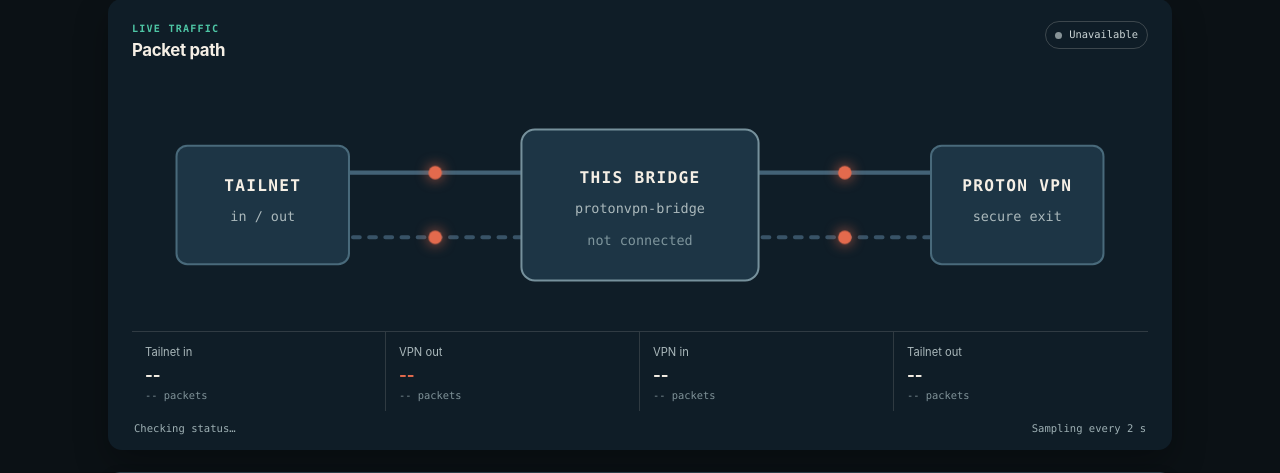
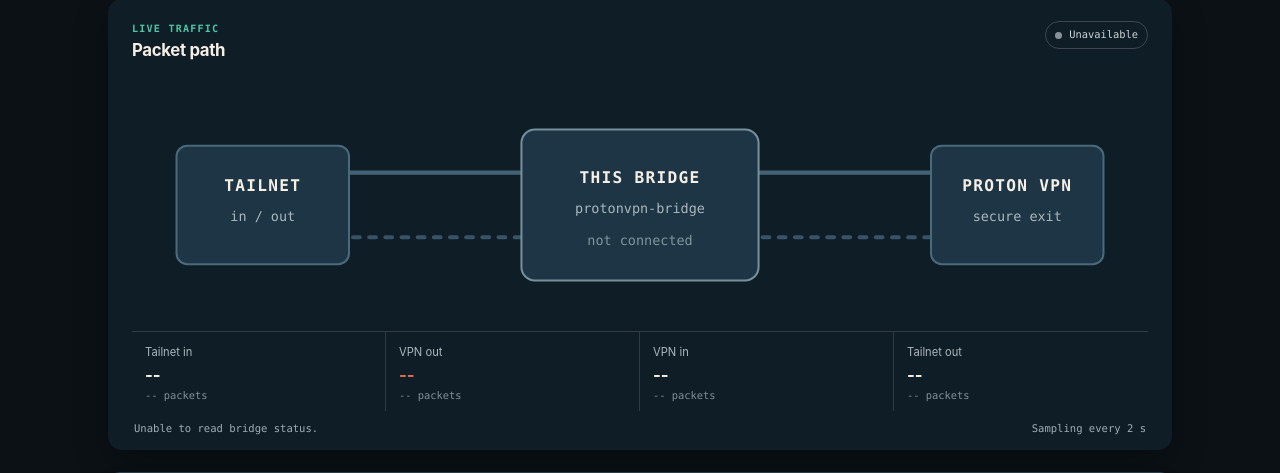
Before and after one commit to Alexandre1116/tailscale-proton-bridge, a Flask app: template webui/templates/index.html in a window 1280 px wide. Shown: the part 110-583 px from the top of the page. Run offline with Flask 3, Linux system fonts and the light colour scheme; the template is opened without the code that fills it, so the values that code supplies are empty.

Commit message:
fix: address telemetry review findings

```diff
--- a/webui/app.py
+++ b/webui/app.py
@@ -26,6 +26,7 @@ VPN_DIR = os.environ.get("VPN_DIR", "/data/vpn")
 WG_DIR = os.path.join(VPN_DIR, "wireguard")
 OVPN_DIR = os.path.join(VPN_DIR, "openvpn")
 STATUS_FILE = os.environ.get("STATUS_FILE", "/var/run/bridge-status/status.json")
+TRAFFIC_FILE = os.environ.get("TRAFFIC_FILE", "/var/run/bridge-status/traffic.json")
 
 WEBUI_USERNAME = os.environ.get("WEBUI_USERNAME", "admin")
 WEBUI_PASSWORD = os.environ.get("WEBUI_PASSWORD", "")
@@ -198,19 +199,37 @@ def read_status():
         "vpn_tx_bytes": 0,
         "vpn_rx_packets": 0,
         "vpn_tx_packets": 0,
+        "traffic_updated": None,
         "auth_url": "",
         "last_updated": None,
     }
-    if not os.path.isfile(STATUS_FILE):
-        return default
-    try:
-        with open(STATUS_FILE, "r", encoding="utf-8") as f:
-            data = json.load(f)
-            default.update(data)
-            return default
-    except (json.JSONDecodeError, OSError):
-        default["error"] = "could not read status"
-        return default
+    if os.path.isfile(STATUS_FILE):
+        try:
+            with open(STATUS_FILE, "r", encoding="utf-8") as f:
+                default.update(json.load(f))
+        except (json.JSONDecodeError, OSError):
+            default["error"] = "could not read status"
+
+    traffic_keys = {
+        "tailscale_rx_bytes",
+        "tailscale_tx_bytes",
+        "tailscale_rx_packets",
+        "tailscale_tx_packets",
+        "vpn_rx_bytes",
+        "vpn_tx_bytes",
+        "vpn_rx_packets",
+        "vpn_tx_packets",
+        "traffic_updated",
+    }
+    if os.path.isfile(TRAFFIC_FILE):
+        try:
+            with open(TRAFFIC_FILE, "r", encoding="utf-8") as f:
+                traffic = json.load(f)
+            default.update({key: traffic[key] for key in traffic_keys if key in traffic})
+        except (json.JSONDecodeError, OSError):
+            default["error"] = "could not read traffic status"
+
+    return default
 
 
 def save_upload(file_storage, dest_dir, dest_name):
--- a/webui/static/app.js
+++ b/webui/static/app.js
@@ -5,6 +5,7 @@
   "use strict";
 
   var previousTraffic = null;
+  var lastAnnouncedConnection = null;
 
   function setText(id, value) {
     var el = document.getElementById(id);
@@ -27,8 +28,20 @@
     return new Intl.NumberFormat().format(Math.round(value)) + " packets";
   }
 
+  function resetTraffic() {
+    ["tailnet-rx-rate", "vpn-tx-rate", "vpn-rx-rate", "tailnet-tx-rate"].forEach(function (id) {
+      setText(id, "--");
+    });
+    ["tailnet-rx-packets", "vpn-tx-packets", "vpn-rx-packets", "tailnet-tx-packets"].forEach(function (id) {
+      setText(id, "-- packets");
+    });
+  }
+
   function updateTraffic(data, panel) {
     var now = Date.now();
+    var sampleTime = Date.parse(data.traffic_updated || data.last_updated || "");
+    if (!Number.isFinite(sampleTime)) sampleTime = now;
+    var hasNewSample = !previousTraffic || sampleTime > previousTraffic.sampleTime;
     var current = {
       tailscale_rx_bytes: numberValue(data.tailscale_rx_bytes),
       tailscale_tx_bytes: numberValue(data.tailscale_tx_bytes),
@@ -39,10 +52,12 @@
       vpn_rx_packets: numberValue(data.vpn_rx_packets),
       vpn_tx_packets: numberValue(data.vpn_tx_packets)
     };
-    var elapsed = previousTraffic ? Math.max((now - previousTraffic.timestamp) / 1000, 0.25) : 1;
+    var elapsed = previousTraffic && hasNewSample
+      ? Math.max((sampleTime - previousTraffic.sampleTime) / 1000, 0.25)
+      : 1;
 
     function delta(key) {
-      if (!previousTraffic || current[key] < previousTraffic.values[key]) return 0;
+      if (!previousTraffic || !hasNewSample || current[key] < previousTraffic.values[key]) return 0;
       return current[key] - previousTraffic.values[key];
     }
 
@@ -56,12 +71,12 @@
     setText("tailnet-tx-packets", formatPackets(current.tailscale_tx_packets));
 
     panel.classList.remove("flow-ingress", "flow-egress", "flow-return");
-    if (previousTraffic && data.connected) {
+    if (previousTraffic && hasNewSample && data.connected) {
       if (delta("tailscale_rx_packets") > 0) panel.classList.add("flow-ingress");
       if (delta("vpn_tx_packets") > 0) panel.classList.add("flow-egress");
       if (delta("vpn_rx_packets") > 0 || delta("tailscale_tx_packets") > 0) panel.classList.add("flow-return");
     }
-    previousTraffic = { timestamp: now, values: current };
+    previousTraffic = { sampleTime: sampleTime, values: current };
   }
 
   function applyStatus(data) {
@@ -78,7 +93,12 @@
     }
     if (protoEl) protoEl.textContent = (data.vpn_mode || "-").toUpperCase();
 
-    setText("traffic-live-label", connected ? "Connected" : (data.auth_url ? "Waiting" : "Disconnected"));
+    var connectionLabel = connected ? "Connected" : (data.auth_url ? "Waiting" : "Disconnected");
+    setText("traffic-live-label", connectionLabel);
+    if (connectionLabel !== lastAnnouncedConnection) {
+      setText("connection-announcement", "Connection status: " + connectionLabel);
+      lastAnnouncedConnection = connectionLabel;
+    }
 
     var nodeIp = connected && data.tailscale_ip ? data.tailscale_ip : "not connected";
     setText("node-ip", nodeIp);
@@ -110,8 +130,18 @@
       })
       .then(applyStatus)
       .catch(function () {
+        el.classList.remove("connected", "flow-ingress", "flow-egress", "flow-return");
+        previousTraffic = null;
         setText("tb-state", "UNAVAILABLE");
         setText("traffic-live-label", "Unavailable");
+        setText("node-ip", "not connected");
+        setText("node-ip-mobile", "not connected");
+        setText("status-detail-text", "Unable to read bridge status.");
+        setText("connection-announcement", "Connection status: unavailable");
+        lastAnnouncedConnection = "Unavailable";
+        resetTraffic();
+        var stateEl = document.getElementById("tb-state");
+        if (stateEl) stateEl.className = "state-off";
         el.classList.add("stale");
       });
   }
--- a/webui/static/style.css
+++ b/webui/static/style.css
@@ -63,16 +63,15 @@ code, input, select, .eyebrow, .brand-text p, .title-block dt, .traffic-stat sma
 .graph-ip { fill: #7f969d; font-size: 10px; }
 .traffic-panel.connected .graph-ip { fill: var(--teal); }
 .traffic-dot { fill: var(--orange); opacity: 0; filter: drop-shadow(0 0 5px rgba(227, 106, 77, 0.9)); }
-.traffic-panel.flow-ingress .dot-ingress, .traffic-panel.flow-egress .dot-egress, .traffic-panel.flow-return .dot-return-vpn, .traffic-panel.flow-return .dot-return-tailnet { animation-play-state: running; }
-.dot-ingress, .dot-egress, .dot-return-vpn, .dot-return-tailnet { animation-play-state: paused; }
 @keyframes move-ingress { 0% { cx: 164px; opacity: 0; } 12% { opacity: 1; } 88% { opacity: 1; } 100% { cx: 292px; opacity: 0; } }
 @keyframes move-egress { 0% { cx: 468px; opacity: 0; } 12% { opacity: 1; } 88% { opacity: 1; } 100% { cx: 596px; opacity: 0; } }
 @keyframes move-return-vpn { 0% { cx: 596px; opacity: 0; } 12% { opacity: 1; } 88% { opacity: 1; } 100% { cx: 468px; opacity: 0; } }
 @keyframes move-return-tailnet { 0% { cx: 292px; opacity: 0; } 12% { opacity: 1; } 88% { opacity: 1; } 100% { cx: 164px; opacity: 0; } }
-.dot-ingress { animation: move-ingress 1.2s linear infinite; }
-.dot-egress { animation: move-egress 1.2s linear infinite; }
-.dot-return-vpn { animation: move-return-vpn 1.2s linear infinite; }
-.dot-return-tailnet { animation: move-return-tailnet 1.2s linear infinite; }
+.dot-ingress { animation: move-ingress 1.2s linear infinite; animation-play-state: paused; }
+.dot-egress { animation: move-egress 1.2s linear infinite; animation-play-state: paused; }
+.dot-return-vpn { animation: move-return-vpn 1.2s linear infinite; animation-play-state: paused; }
+.dot-return-tailnet { animation: move-return-tailnet 1.2s linear infinite; animation-play-state: paused; }
+.traffic-panel.flow-ingress .dot-ingress, .traffic-panel.flow-egress .dot-egress, .traffic-panel.flow-return .dot-return-vpn, .traffic-panel.flow-return .dot-return-tailnet { animation-play-state: running; }
 
 .traffic-stats { display: grid; grid-template-columns: repeat(4, 1fr); border-top: 1px solid rgba(245, 239, 229, 0.14); }
 .traffic-stat { min-width: 0; padding: 12px 13px 7px; border-right: 1px solid rgba(245, 239, 229, 0.14); }
@@ -109,14 +108,14 @@ input[type=text]:focus, input[type=password]:focus, select:focus { outline: 2px
 .dropzone { padding: 17px 14px; border: 1px dashed #526b76; border-radius: 8px; background: var(--surface-muted); color: var(--muted); cursor: pointer; font-family: var(--font-mono); font-size: 0.74rem; text-align: center; transition: border-color .15s, background-color .15s, color .15s; }
 .dropzone:hover, .dropzone.dragover { border-color: var(--orange); background: #242329; color: var(--ink); }
 .dropzone input[type=file] { display: none; }
-.dropzone .filename { color: #16856c; }
+.dropzone .filename { color: var(--teal); }
 .file-status { margin-top: 6px; font-size: 0.68rem; }
 .file-status.ok { color: var(--teal); }
 .file-status.missing { color: var(--orange-dark); }
 
 .btn { display: inline-block; padding: 10px 16px; border: 1px solid var(--orange); border-radius: 7px; background: var(--orange); color: #fffaf5; cursor: pointer; font-size: 0.72rem; font-weight: 750; letter-spacing: 0.05em; text-decoration: none; text-transform: uppercase; }
 .btn:hover { border-color: var(--orange-dark); background: var(--orange-dark); }
-.btn:focus-visible { outline: 2px solid var(--navy); outline-offset: 2px; }
+.btn:focus-visible { outline: 2px solid var(--teal); outline-offset: 2px; }
 .btn.ghost { border-color: var(--line); background: transparent; color: var(--muted); }
 .btn.ghost:hover { border-color: var(--navy-soft); background: var(--surface-muted); color: var(--ink); }
 .actions { display: flex; flex-wrap: wrap; gap: 9px; margin-top: 8px; }
@@ -124,6 +123,7 @@ input[type=text]:focus, input[type=password]:focus, select:focus { outline: 2px
 .flash { margin-bottom: 14px; padding: 11px 13px; border-left: 3px solid var(--teal); border-radius: 6px; background: #122a29; font-size: 0.83rem; }
 .flash.error { border-left-color: var(--danger); background: #2b1c21; }
 footer.page-footer { padding-top: 28px; color: var(--muted); font-family: var(--font-mono); font-size: 0.67rem; text-align: center; }
+.sr-only { position: absolute; width: 1px; height: 1px; padding: 0; margin: -1px; overflow: hidden; clip: rect(0, 0, 0, 0); white-space: nowrap; border: 0; }
 
 .wizard-rail { display: flex; gap: 5px; margin-bottom: 24px; }
 .wizard-rail .seg { flex: 1; height: 4px; border-radius: 99px; background: var(--line); }
--- a/webui/templates/base.html
+++ b/webui/templates/base.html
@@ -95,7 +95,7 @@
       </svg>
     </div>
 
-    <div class="traffic-stats" aria-live="polite">
+    <div class="traffic-stats">
       <div class="traffic-stat">
         <span>Tailnet in</span>
         <strong id="tailnet-rx-rate">--</strong>
@@ -122,6 +122,7 @@
       <span id="status-detail-text">Checking status&hellip;</span>
       <span id="traffic-sample">Sampling every 2 s</span>
     </div>
+    <span class="sr-only" id="connection-announcement" role="status" aria-live="polite"></span>
   </section>
 
   <div class="action-strip" id="action-strip">
```
Also changed, not shown: tests/test_webui.py (+21 -0 lines), 1 other file.
